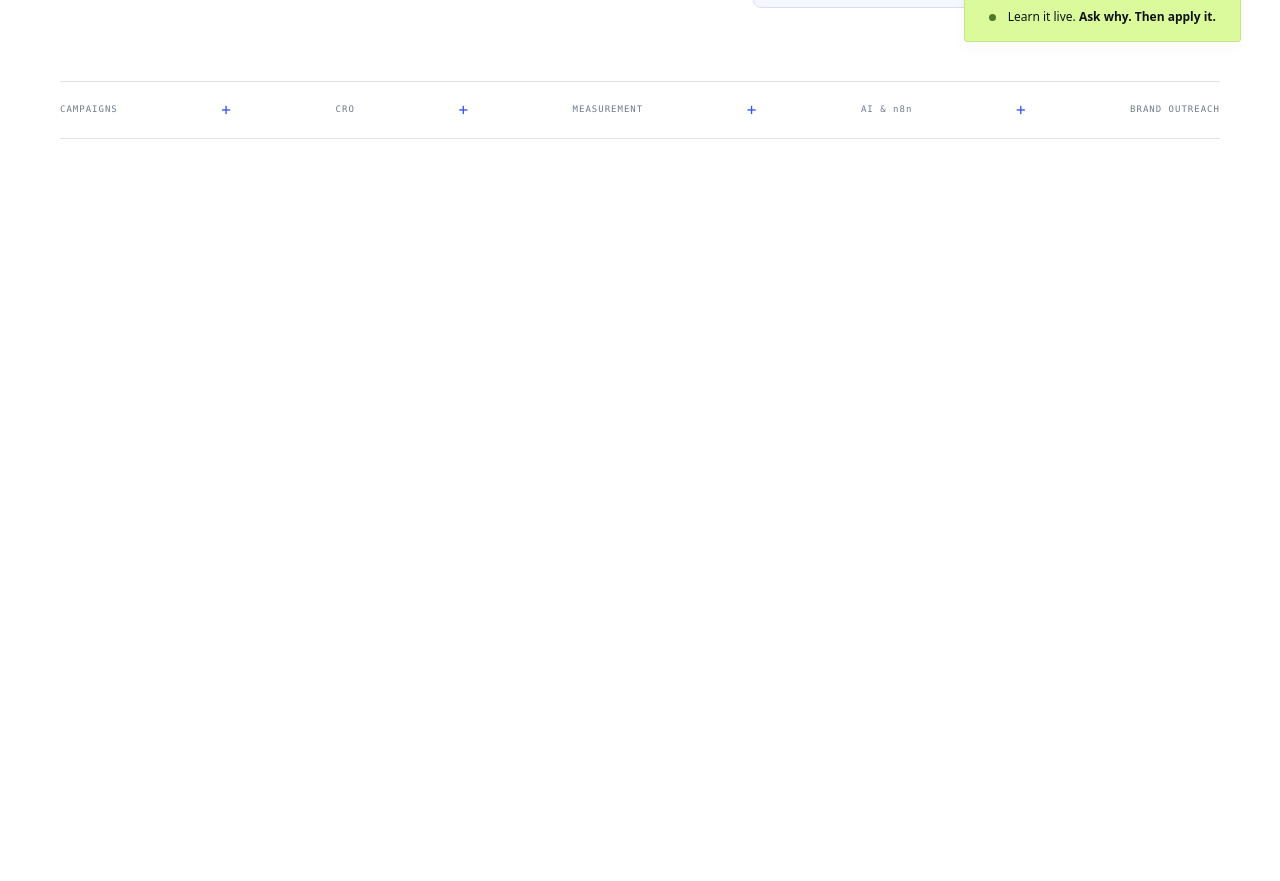
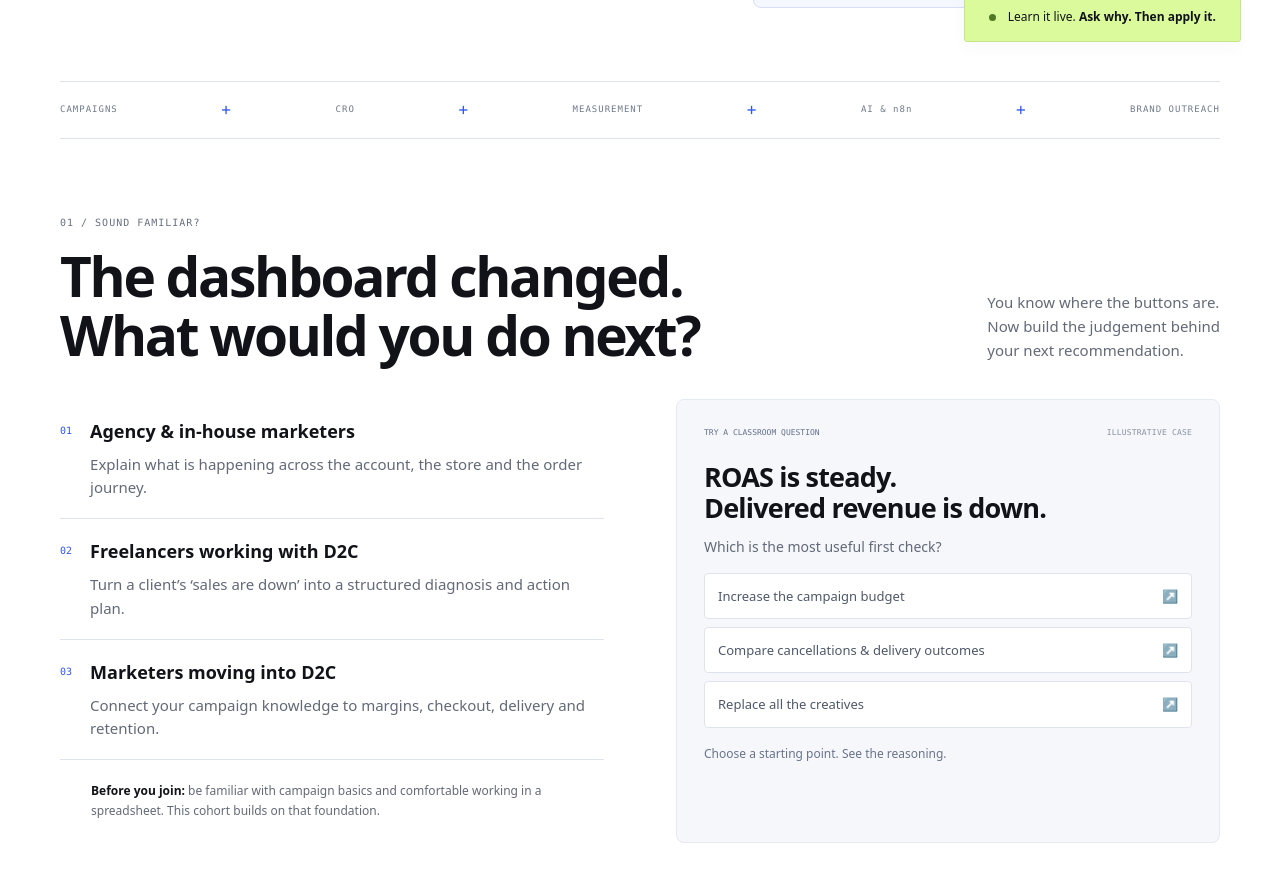
Before and after one commit to Deepakd25k/cohort_incrementalvalue_in, a React (Vite) app: page / in a window 1280 px wide. Shown: the part 780-1661 px from the top of the page. Before the commit the page ends 919 px from the top, so only its background shows below. Built offline with nearby package versions, Linux system fonts and the light colour scheme.

Commit message:
feat: implement Section 2 (fit section) exactly to spec

```diff
--- a/src/App.jsx
+++ b/src/App.jsx
@@ -1,12 +1,14 @@
 import React from 'react'
 import Navbar from './components/Navbar'
 import Hero from './components/Hero'
+import FitSection from './components/FitSection'
 
 export default function App() {
   return (
     <div className="min-h-screen flex flex-col font-sans">
       <Navbar />
       <Hero />
+      <FitSection />
     </div>
   )
 }
--- /dev/null
+++ b/src/components/FitSection.jsx
@@ -0,0 +1,144 @@
+import React, { useState } from 'react';
+
+export default function FitSection() {
+  const [selectedAnswer, setSelectedAnswer] = useState(null);
+
+  const answers = [
+    {
+      id: 1,
+      label: "Increase the campaign budget",
+      feedback: "Start with the missing business outcome. More budget may increase the loss if cancellations or failed deliveries are the issue. First reconcile the order and delivery data."
+    },
+    {
+      id: 2,
+      label: "Compare cancellations & delivery outcomes",
+      feedback: "A useful first check. Compare equivalent order cohorts and periods, then inspect cancellations, dispatch delays and delivery failures. Steady reported ROAS alone cannot explain delivered revenue."
+    },
+    {
+      id: 3,
+      label: "Replace all the creatives",
+      feedback: "Creative quality may matter, but replacing everything skips the diagnosis. Start by checking whether the gap comes from order status, timing or delivery outcomes."
+    }
+  ];
+
+  return (
+    <section id="fit" aria-labelledby="fit-heading" className="bg-white py-[43px] md:py-[60px] lg:py-[76px]">
+      <div className="page-container">
+
+        {/* SECTION HEADING ROW */}
+        <div className="flex flex-col md:flex-row md:justify-between md:items-end gap-[17px] md:gap-[35px] mb-[24px] lg:mb-[34px]">
+          <div>
+            {/* Eyebrow */}
+            <div className="font-mono text-[9px] md:text-[10px] tracking-[0.7px] md:tracking-[1px] leading-[1.6] text-[#677080]">
+              01 / SOUND FAMILIAR?
+            </div>
+
+            {/* Headline */}
+            <h2 id="fit-heading" className="font-bold text-[34px] md:text-[clamp(36px,4.3vw,55px)] leading-[1.1] md:leading-[1.08] tracking-[-1.5px] md:tracking-[-2.3px] text-[#111318] mt-[13px] md:mt-[15px]">
+              The dashboard changed.<br className="hidden md:block" />What would you do next?
+            </h2>
+          </div>
+
+          {/* Supporting Copy */}
+          <p className="text-[14px] md:text-[15px] leading-[1.6] text-[#626977] m-0 mb-0 md:mb-[3px] max-w-[340px]">
+            You know where the buttons are.<br className="hidden md:block" />Now build the judgement behind<br className="hidden md:block" />your next recommendation.
+          </p>
+        </div>
+
+        {/* MAIN TWO-COLUMN GRID */}
+        <div className="grid grid-cols-1 md:grid-cols-2 gap-[25px] md:gap-[35px] lg:gap-[72px] items-start">
+
+          {/* LEFT COLUMN — AUDIENCE LIST */}
+          <div className="flex flex-col">
+            {[
+              {
+                num: '01',
+                title: 'Agency & in-house marketers',
+                desc: 'Explain what is happening across the account, the store and the order journey.'
+              },
+              {
+                num: '02',
+                title: 'Freelancers working with D2C',
+                desc: 'Turn a client’s ‘sales are down’ into a structured diagnosis and action plan.'
+              },
+              {
+                num: '03',
+                title: 'Marketers moving into D2C',
+                desc: 'Connect your campaign knowledge to margins, checkout, delivery and retention.'
+              }
+            ].map((row, idx) => (
+              <div key={row.num} className={`flex items-start gap-[18px] py-[15px] md:py-[19px] border-b border-[#DFE3EB] ${idx === 0 ? 'pt-[5px]' : ''}`}>
+                <div className="font-mono text-[10px] text-[#3155F5] mt-[5px] shrink-0">{row.num}</div>
+                <div>
+                  <h3 className="font-bold text-[17px] md:text-[18px] text-[#111318] m-0 mb-[8px]">{row.title}</h3>
+                  <p className="text-[14px] md:text-[15px] text-[#626977] leading-[1.55] m-0">{row.desc}</p>
+                </div>
+              </div>
+            ))}
+
+            {/* PREREQUISITE NOTE */}
+            <div className="text-[11px] md:text-[12px] leading-[1.6] text-[#626977] mt-[17px] md:mt-[21px] pl-[30px] md:pl-[31px]">
+              <strong className="font-bold text-[#111318]">Before you join:</strong> be familiar with campaign basics and comfortable working in a spreadsheet. This cohort builds on that foundation.
+            </div>
+          </div>
+
+          {/* RIGHT COLUMN — CLASSROOM QUESTION CARD */}
+          <div className="bg-[#F5F7FB] border border-[#E5E9F1] rounded-[8px] p-[21px] lg:p-[27px]">
+
+            {/* Top Label Row */}
+            <div className="flex justify-between items-center gap-[8px] font-mono text-[7px] md:text-[8px]">
+              <div className="text-[#657089] tracking-[0.5px] md:tracking-[0px]">TRY A CLASSROOM QUESTION</div>
+              <div className="text-[#8991A0] tracking-[0.5px] md:tracking-[0.2px]">ILLUSTRATIVE CASE</div>
+            </div>
+
+            {/* Question */}
+            <h3 className="font-bold text-[26px] md:text-[27px] tracking-[-0.8px] leading-[1.17] text-[#111318] mt-[20px] md:mt-[22px] mb-[12px]">
+              ROAS is steady.<br/>Delivered revenue is down.
+            </h3>
+
+            <p className="text-[12px] md:text-[14px] text-[#626977] mb-[16px]">
+              Which is the most useful first check?
+            </p>
+
+            {/* Answer Buttons */}
+            <div className="flex flex-col gap-[8px]">
+              {answers.map(ans => {
+                const isSelected = selectedAnswer === ans.id;
+                return (
+                  <button
+                    key={ans.id}
+                    aria-pressed={isSelected}
+                    onClick={() => setSelectedAnswer(ans.id)}
+                    className={`min-h-[46px] md:min-h-0 flex items-center justify-between gap-[15px] bg-white border rounded-[4px] p-[13px] text-left text-[12px] md:text-[13px] leading-[1.4] transition-colors focus:outline-none focus:ring-2 focus:ring-[#3155F5] focus:ring-offset-1 ${
+                      isSelected
+                        ? 'border-[#3155F5] text-[#3155F5]'
+                        : 'border-[#DFE3EB] text-[#4E5869] hover:border-[#3155F5] hover:text-[#3155F5]'
+                    }`}
+                  >
+                    <span>{ans.label}</span>
+                    <span aria-hidden="true" className="shrink-0 text-[#3155F5]">↗</span>
+                  </button>
+                )
+              })}
+            </div>
+
+            {/* Interaction Feedback */}
+            <div
+              role="status"
+              aria-live="polite"
+              className={`text-[11px] md:text-[12px] leading-[1.55] min-h-[58px] md:min-h-[70px] mt-[17px] transition-colors ${
+                selectedAnswer ? 'text-[#2443B7]' : 'text-[#697489]'
+              }`}
+            >
+              {selectedAnswer
+                ? answers.find(a => a.id === selectedAnswer).feedback
+                : "Choose a starting point. See the reasoning."}
+            </div>
+
+          </div>
+        </div>
+
+      </div>
+    </section>
+  );
+}
```
Also changed, not shown: 5 other files (tests, documents, lock files or other folders).
